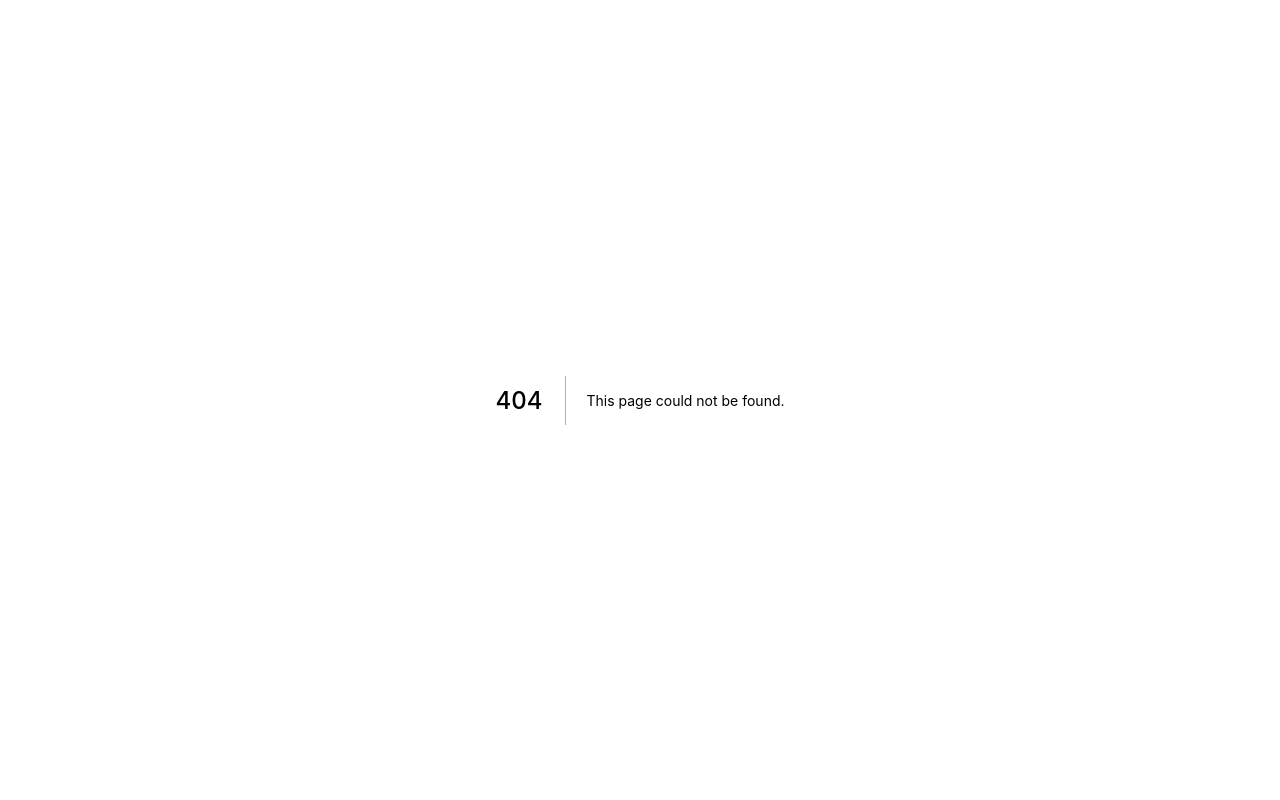
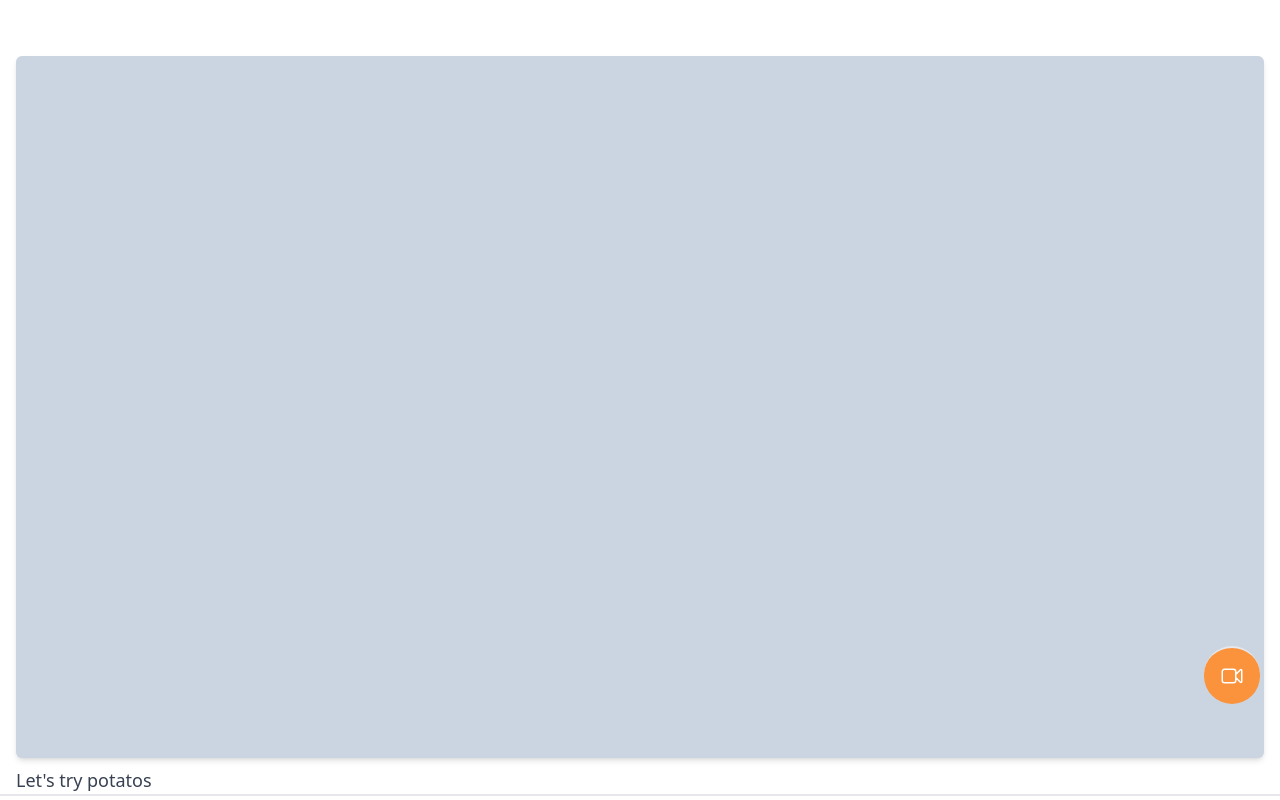
Before and after one commit to chl89828/carrot-clone, a Next.js app: page /live in a window 1280 px wide. Before the commit this address had no page. Shown: the top 800 px of the page. Built offline with nearby package versions, Linux system fonts and the light colour scheme.

Commit message:
feat: live 리스트 페이지 추가

```diff
--- /dev/null
+++ b/pages/live.tsx
@@ -0,0 +1,33 @@
+/* eslint-disable react/no-unescaped-entities */
+import type { NextPage } from 'next';
+
+const Live: NextPage = () => {
+  return (
+    <div className="divide-y-2 py-10 ">
+      {[1, 2, 3, 4, 5].map((_, i) => (
+        <div className="px-4 pt-4 " key={i}>
+          <div className="aspect-video w-full rounded-md bg-slate-300 shadow-md"></div>
+          <h3 className="mt-2 text-lg text-gray-700">Let's try potatos</h3>
+        </div>
+      ))}
+
+      <button className="fixed bottom-24 right-5 rounded-full bg-orange-400 p-4 text-white  hover:bg-orange-500">
+        <svg
+          xmlns="http://www.w3.org/2000/svg"
+          fill="none"
+          viewBox="0 0 24 24"
+          stroke-width="1.5"
+          stroke="currentColor"
+          className="h-6 w-6"
+        >
+          <path
+            stroke-linecap="round"
+            d="M15.75 10.5l4.72-4.72a.75.75 0 011.28.53v11.38a.75.75 0 01-1.28.53l-4.72-4.72M4.5 18.75h9a2.25 2.25 0 002.25-2.25v-9a2.25 2.25 0 00-2.25-2.25h-9A2.25 2.25 0 002.25 7.5v9a2.25 2.25 0 002.25 2.25z"
+          />
+        </svg>
+      </button>
+    </div>
+  );
+};
+
+export default Live;
```
